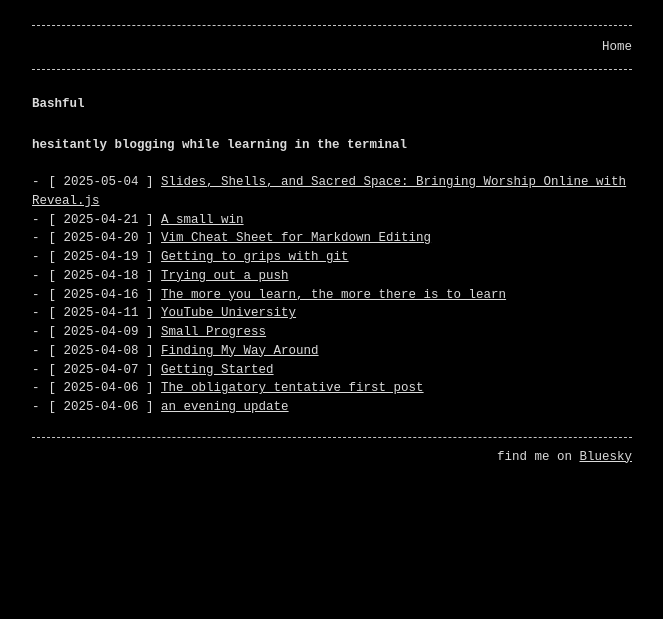
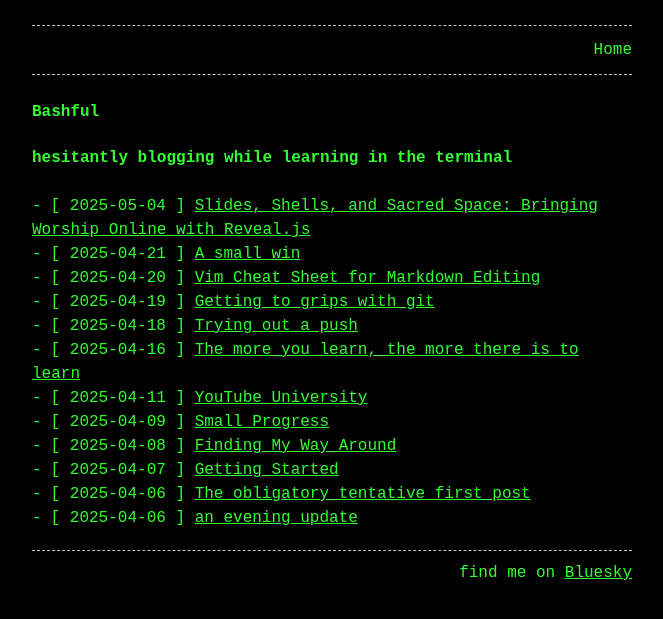
Before and after one commit to revrichard/revrichard.github.io, a Jekyll site: the page built from index.md, in a window 1280 px wide. Shown: the top 619 px of the page, without its empty margins (308-971 px from the left). Built offline with Jekyll 4.4.1, drawn with Linux system fonts in a browser that asks for light colours.

Commit message:
style changes added

```diff
--- a/_sass/_dark.scss
+++ b/_sass/_dark.scss
@@ -3,7 +3,8 @@
  */
 
 :root {
-  --base-color: #DBDBDB;
+/*  --base-color: #DBDBDB; */
+  --base-color: #33ff33; /* bright green */
   --border: dashed 1px rgba(219, 219, 219, 0.9);
   --selection-background: rgba(219, 219, 219, 0.99);
   --selection-text: #000;
--- a/_sass/base.scss
+++ b/_sass/base.scss
@@ -5,7 +5,7 @@
  * Style variables
  */
 $base-font-family:     'Source Code Pro', monospace !default;
-$base-font-size:       12.5px !default;
+$base-font-size:       16px !default;
 $mobile-font-size:     12px !default;
 $base-line-height:     1.5 !default;
 $container-width:      90% !default;
```
